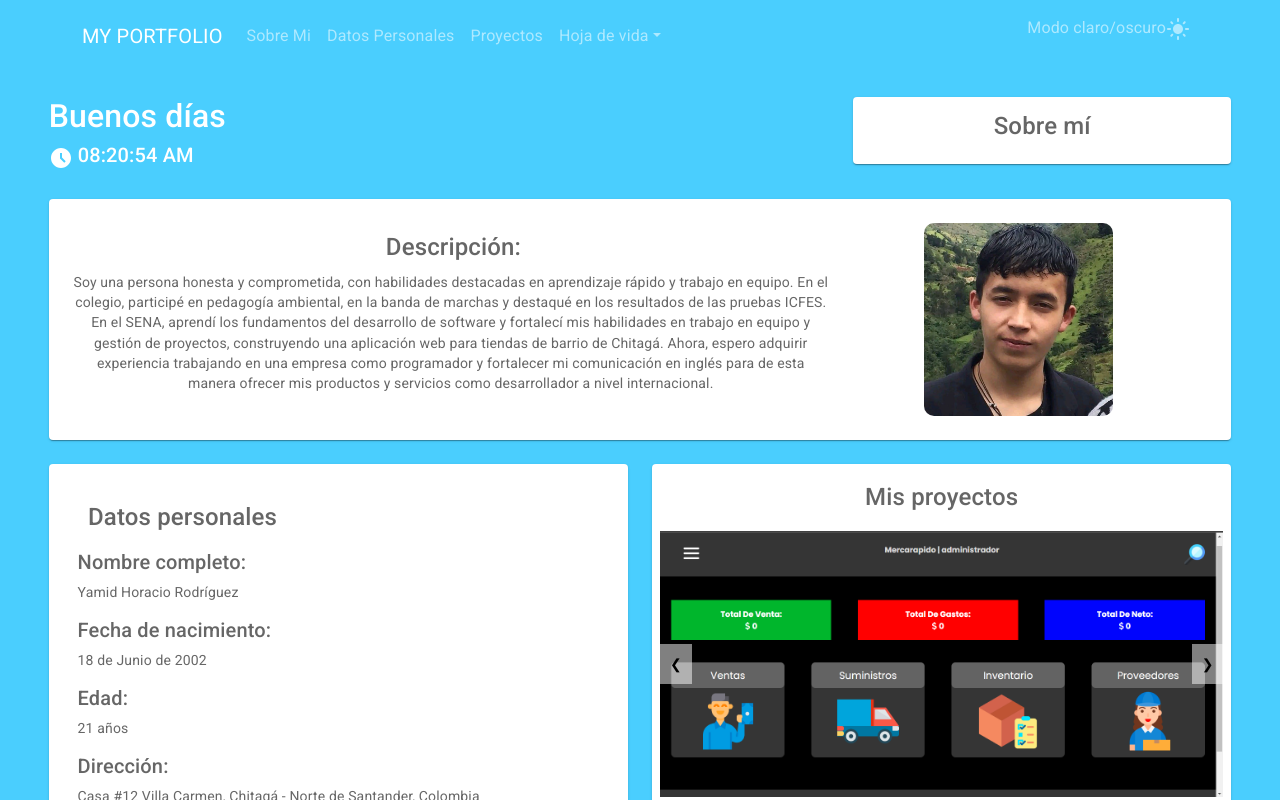
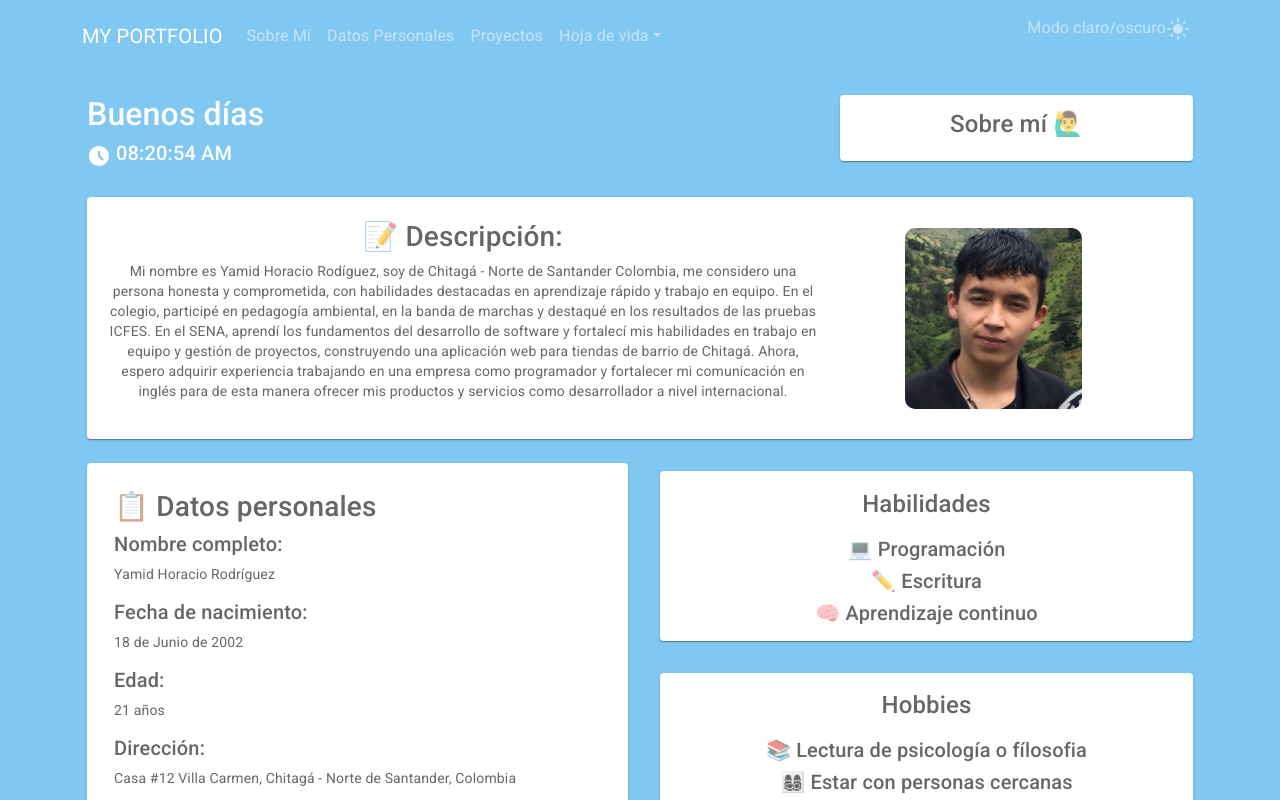
Before and after one commit to yamiddevofic/portfolio, a React (Vite) app in the folder portfolio/: page / in a window 1280 px wide. Built offline with nearby package versions, Linux system fonts and the light colour scheme; a web font is replaced by a local one.

Commit message:
habilidades, hobbies, contacto

```diff
--- a/portfolio/public/js/script.js
+++ b/portfolio/public/js/script.js
@@ -3,20 +3,20 @@ function timeOfDay(){
     const hora = date.getHours();
     var color;
     //madrugada
-    if (hora>0 && hora<5){
-        color="#333";
+    if (hora>=0 && hora<5){
+        color="#0E1626";
     }
     //mañana
     else if(hora>4 && hora<12){
-        color="#4acefe";
+        color="#80C7F2";
     }
     //tarde
     if (hora>11 && hora<=17){
-        color = "#ff9c39";
+        color = "#F29F05";
     }
     //noche
     else if(hora>17){
-        color = "#04122E";
+        color = "#102040";
     }
     return color;
   }
--- a/portfolio/src/components/Container.jsx
+++ b/portfolio/src/components/Container.jsx
@@ -7,8 +7,8 @@ export default function SimpleContainer({content}) {
   return (
     <React.Fragment>
       <CssBaseline />
-      <Container maxWidth="xl">
-        <Box sx={{ height: '100vh' }} id="container">
+      <Container maxWidth="lg">
+        <Box sx={{ height: '100vh', width:'100%', display:'flex',justifyContent:'center'}} id="container">
         {content}
         </Box>
       </Container>
--- a/portfolio/src/components/Grid.jsx
+++ b/portfolio/src/components/Grid.jsx
@@ -5,6 +5,10 @@ import Paper from '@mui/material/Paper';
 import Grid from '@mui/material/Grid';
 import Carousel from './Carrusel'
 import Reloj from './Reloj';
+import GitHubIcon from '@mui/icons-material/GitHub';
+import LinkedInIcon from '@mui/icons-material/LinkedIn';
+import WhatsAppIcon from '@mui/icons-material/WhatsApp';
+import GoogleIcon from '@mui/icons-material/Google';
 
 const Item = styled(Paper)(({ theme }) => ({
   backgroundColor: theme.palette.mode === 'dark' ? '#1A2027' : '#fff',
@@ -28,15 +32,15 @@ export default function BasicGrid() {
             <Reloj></Reloj>
         </Grid>
         <Grid item xs={4}>
-          <Item className="items sobreMi" id="sobreMi"><h4>Sobre mí</h4></Item>
+          <Item className="items sobreMi" id="sobreMi"><h4>Sobre mí 🙋‍♂️</h4></Item>
         </Grid>
         <Grid item lg={12}>
           <Item className='items sobreMi'  sx={{padding: '2%'}}>{
             <div style={{width: '100%', display: 'grid',justifyContent:'end',gridTemplateColumns: '1fr 1fr 1fr'}}>
                 <div style={{gridColumn:'1/3'}}>
                     <div style={{widh:'100%', height:'100%',display:'flex', flexDirection:'column', alignItems:'center',justifyContent:'center',placeContent:'center'}}>
-                        <div><h4>Descripción: </h4></div>
-                        <div><p>Soy una persona honesta y comprometida, con habilidades destacadas en aprendizaje rápido y trabajo en equipo. En el colegio, participé en pedagogía ambiental, en la banda de marchas y destaqué en los resultados de las pruebas ICFES. En el SENA, aprendí los fundamentos del desarrollo de software y fortalecí mis habilidades en trabajo en equipo y gestión de proyectos, construyendo una aplicación web para tiendas de barrio de Chitagá. Ahora, espero adquirir experiencia trabajando en una empresa como programador y fortalecer mi comunicación en inglés para de esta manera ofrecer mis productos y servicios como desarrollador a nivel internacional.</p></div>
+                        <div><h3>📝 Descripción: </h3></div>
+                        <div><p>Mi nombre es Yamid Horacio Rodíguez, soy de Chitagá - Norte de Santander Colombia, me considero una persona honesta y comprometida, con habilidades destacadas en aprendizaje rápido y trabajo en equipo. En el colegio, participé en pedagogía ambiental, en la banda de marchas y destaqué en los resultados de las pruebas ICFES. En el SENA, aprendí los fundamentos del desarrollo de software y fortalecí mis habilidades en trabajo en equipo y gestión de proyectos, construyendo una aplicación web para tiendas de barrio de Chitagá. Ahora, espero adquirir experiencia trabajando en una empresa como programador y fortalecer mi comunicación en inglés para de esta manera ofrecer mis productos y servicios como desarrollador a nivel internacional.</p></div>
                     </div>
                 </div>
                 <div style={{gridColumn:'3/4',widh:'100%', height:'100%',display:'flex', flexDirection:'column', alignItems:'center',justifyContent:'center'}}>
@@ -49,7 +53,7 @@ export default function BasicGrid() {
           <Item className="items" id="datos" sx={{padding:'5%'}}>
             {
                 <section style={{textAlign:'left'}}>
-                    <h4>Datos personales</h4>
+                    <h3>📋 Datos personales</h3>
                     <div>
                         <h5>Nombre completo:</h5>
                         <p>Yamid Horacio Rodríguez</p>
@@ -71,17 +75,73 @@ export default function BasicGrid() {
             }
           </Item>
         </Grid>
-        <Grid item xs={6}>
+        <Grid xs={6} container spacing={4} sx={{margin:0}}>
+            <Grid item sx={{margin: '0%'}} xs={12}>
+                <Item className="items habilidades" id="habilidades">
+                    <h4>Habilidades</h4>
+                    <div>
+                        <h5>💻 Programación</h5>
+                    </div>
+                    <div>
+                        <h5>✏️ Escritura</h5>
+                    </div>
+                    <div>
+                        <h5>🧠 Aprendizaje continuo</h5>
+                    </div>
+
+                </Item>
+            </Grid>
+            <Grid item sx={{margin: '0%'}} xs={12}>
+                <Item className="items hobbies" id="hobbies">
+                    <h4>Hobbies</h4>
+                    <div>
+                        <h5>📚 Lectura de psicología o fílosofia</h5>
+                    </div>
+                    <div>
+                        <h5>👩‍👩‍👧‍👦 Estar con personas cercanas</h5>
+                    </div>
+                    <div>
+                        <h5>📸 Hacer fotografía</h5>
+                    </div>
+
+                </Item>
+            </Grid>
+        </Grid>
+        <Grid xs={12} sx={{width: '100%',display:'flex', padding:'0%',margin:'0'}} container spacing={4}>
+            <Grid item xs={4}>
+            <Item className="items" id="contactos">
+                {
+                <div style={{display:'flex',flexDirection:'column', width:'100%',justifyContent:'space-between',padding:'2%'}}>
+                        <h3>📩 Contacto:</h3>
+                        <div style={{padding:'0%'}}>
+                            <GitHubIcon sx={{color: 'purple'}} fontSize="large"></GitHubIcon><div><p>/yamid-dev</p></div>
+                        </div>
+                        <div style={{padding:'0%'}}>
+                            <LinkedInIcon sx={{color: 'blue'}} fontSize="large"></LinkedInIcon><div><p>/yamiddev</p></div>
+                        </div>
+                        <div style={{padding:'0%'}}>
+                            <WhatsAppIcon sx={{color: 'green'}} fontSize="large"></WhatsAppIcon> <div><p>+573118344425</p></div>
+                        </div>
+                        <div>
+                            <GoogleIcon fontSize='large' sx={{color:'red'}}></ GoogleIcon>
+                            <div><p>horaciohabbos@gmail.com</p></div>
+                        </div>
+                </div>
+                }
+            </Item>
+            </Grid>
+            <Grid item xs={8}>
             <Item className="items" id="proyectos">
                 {
                 <div>
-                    <h4>Mis proyectos</h4>
+                        <h3>💼 Mis proyectos</h3>
                         <Carousel sx={{width:'50%'}} images={images} />
                 </div>
                 }
             </Item>
             </Grid>
         </Grid>
+      </Grid>
     </Box>
   );
 }
--- a/portfolio/src/components/Navbar.jsx
+++ b/portfolio/src/components/Navbar.jsx
@@ -19,17 +19,17 @@ function CollapsibleExample() {
       if (!lightMode) {
         item.style.background = '#111';
         item.style.color = '#fff';
-        item.style.transition="background-color 1.5s";
+        item.style.transition="background-color .7s";
       } else {
         item.style.background = 'white';
         item.style.color = '#4d4d4d';
-        item.style.transition="background-color 1.5s";
+        item.style.transition="background-color .7s";
       }
       }
   });
     root.style.background = !lightMode ? '#010101' : timeOfDay();
     root.style.transition="background-color 1s";
-    container.style.transition="background-color 1s";
+    container.style.transition="background-color .7s";
   };
 
   return (
@@ -51,12 +51,12 @@ function CollapsibleExample() {
                 if (cont > 1) {
                   sobreMi.style.background = "#ffe100";
                   sobreMi.style.color = "#202020";
-                  sobreMi.style.transition = "background-color 1s";
+                  sobreMi.style.transition = "background-color .7s";
                 }
                 if (cont > 3) {
                   sobreMi.style.background = "white";
                   sobreMi.style.color = "#202020";
-                  sobreMi.style.transition = "background-color 1s";
+                  sobreMi.style.transition = "background-color .7s";
                   clearInterval(intervalo);
                   console.log("¡Intervalo cerrado!");
                 }
--- a/portfolio/src/styles/App.css
+++ b/portfolio/src/styles/App.css
@@ -8,8 +8,9 @@
   overflow: auto;
 }
 
-.items >*:not(:first-child) {
+.items >*:not(::part) {
   box-shadow: 0 0 50px rgba(0,0,0,0.6);
+  padding: 4%;
 }
 
 .amor{
```
Lines whose indentation alone changed are shown as unchanged.
